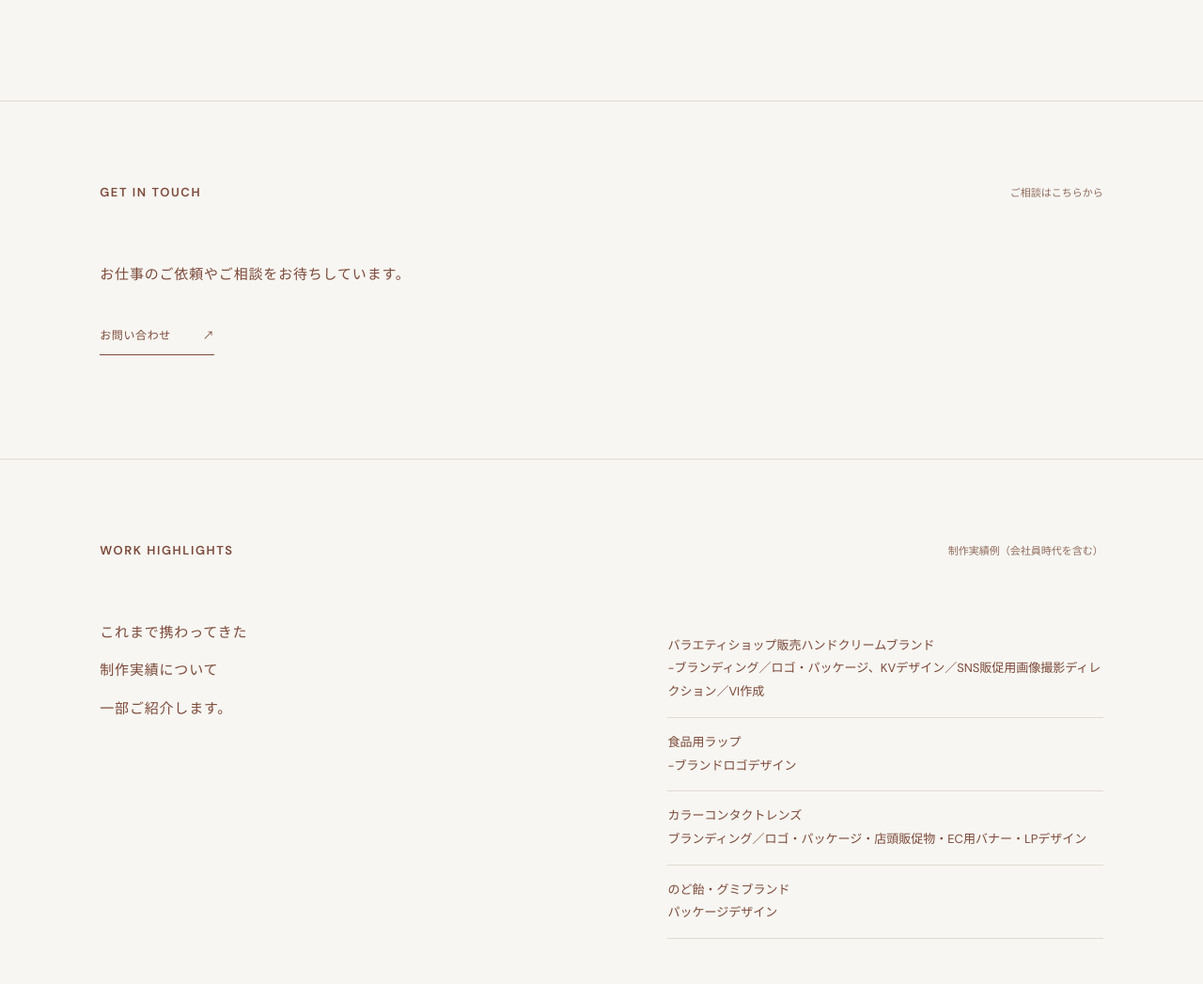
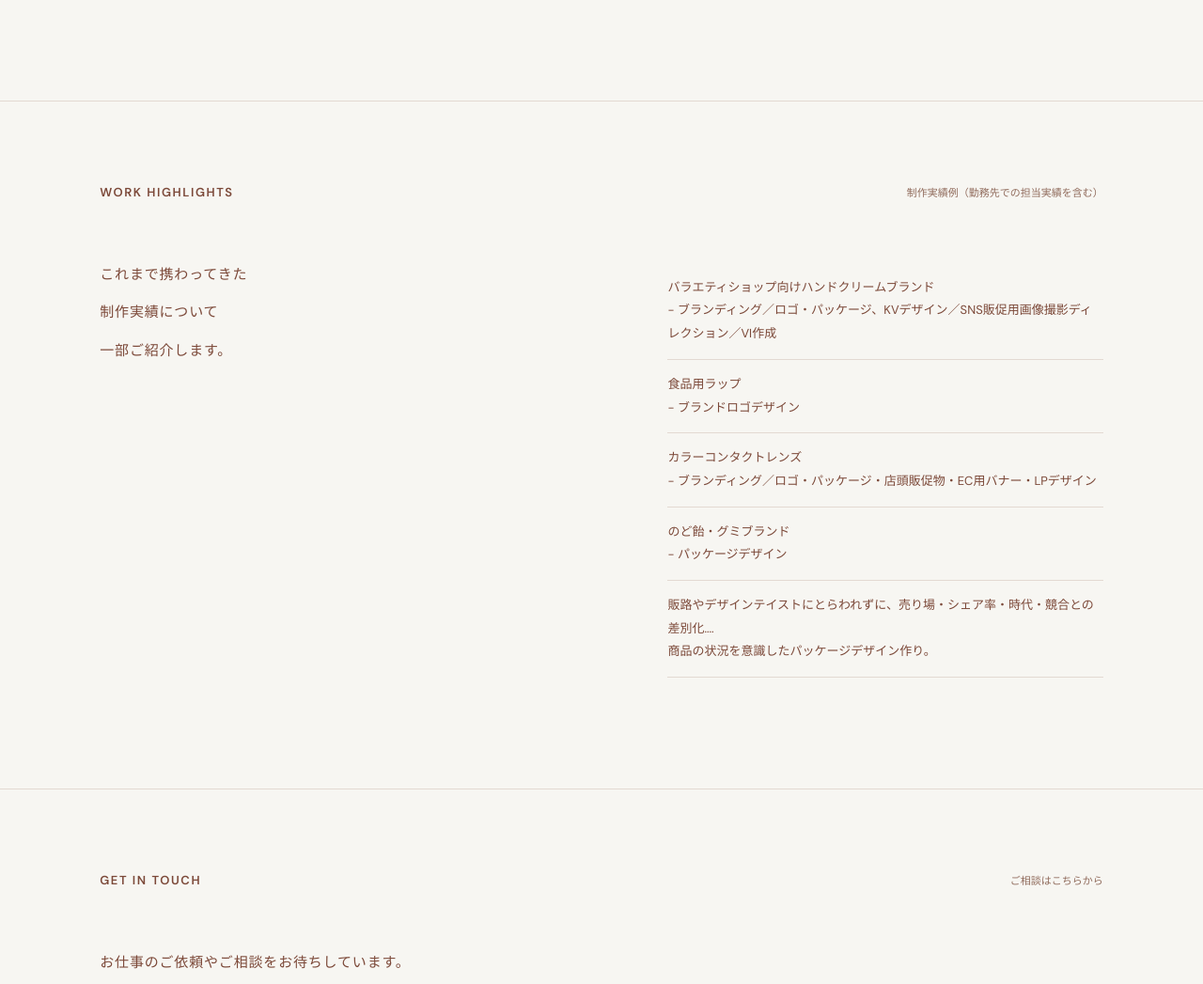
Before and after one commit to tomoshibi-design/tomoshibi-design, a plain HTML site: page about.html in a window 1280 px wide. Shown: the part 1538-2585 px from the top of the page at 94% size. Drawn offline with Linux system fonts and the light colour scheme.

Commit message:
Update service list and contact section in about.html

```diff
--- a/about.html
+++ b/about.html
@@ -20,20 +20,27 @@
             <span>主な制作領域</span></div><div class="two"><p class="copy">伝えるべきことを整理し、<br>そのブランドにふさわしい<br>表現を考えます。</p>
               <ul class="service-list"><li>01　Package Design / パッケージデザイン</li><li>02　Branding / ブランディング</li>
                 <li>03　Graphic Design / グラフィックデザイン</li><li>04　Sales Promotion / 販促ツール・什器</li><li>05　Art Direction / アートディレクション</li>
-              </ul></div></section><section class="shell section"><div class="sectionhead"><h2>GET IN TOUCH</h2><span>ご相談はこちらから</span>
-              </div><p class="copy">お仕事のご依頼やご相談をお待ちしています。</p><a class="textlink" href="contact.html">お問い合わせ</a></section></main>
+              </ul></div></section>
+
 
 
         <section class="shell section"><div class="sectionhead"><h2>WORK HIGHLIGHTS</h2>
-            <span>制作実績例（会社員時代を含む）</span></div><div class="two"><p class="copy">これまで携わってきた<br>制作実績について<br>一部ご紹介します。</p>
+            <span>制作実績例（勤務先での担当実績を含む）</span></div><div class="two"><p class="copy">これまで携わってきた<br>制作実績について<br>一部ご紹介します。</p>
               <ul class="service-list">
-                <li>バラエティショップ販売ハンドクリームブランド
-                  <br>-ブランディング／ロゴ・パッケージ、KVデザイン／SNS販促用画像撮影ディレクション／VI作成</li>
-                 <li>食品用ラップ<br>-ブランドロゴデザイン</li>
-                <li>カラーコンタクトレンズ<br>ブランディング／ロゴ・パッケージ・店頭販促物・EC用バナー・LPデザイン</li>
-                <li>のど飴・グミブランド<br>パッケージデザイン</li>
+                <li>バラエティショップ向けハンドクリームブランド
+                  <br>- ブランディング／ロゴ・パッケージ、KVデザイン／SNS販促用画像撮影ディレクション／VI作成</li>
+                 <li>食品用ラップ<br>- ブランドロゴデザイン</li>
+                <li>カラーコンタクトレンズ<br>- ブランディング／ロゴ・パッケージ・店頭販促物・EC用バナー・LPデザイン</li>
+                <li>のど飴・グミブランド<br>- パッケージデザイン</li>
+
+                 <li>販路やデザインテイストにとらわれずに、売り場・シェア率・時代・競合との差別化....
+                    <br>商品の状況を意識したパッケージデザイン作り。</li>
               </ul></div></section><section class="shell section"><div class="sectionhead"><h2>GET IN TOUCH</h2><span>ご相談はこちらから</span>
-              </div><p class="copy">お仕事のご依頼やご相談をお待ちしています。</p><a class="textlink" href="contact.html">お問い合わせ</a></section></main>
+              </div>
+
+                <p class="copy">お仕事のご依頼やご相談をお待ちしています。</p>
+
+                <a class="textlink" href="contact.html">お問い合わせ</a></section></main>
 
 
   <footer><span>© <span id="year"></span> Tomoshibi Design Room</span><span>Package Design / Branding / Graphic Design</span>
```
